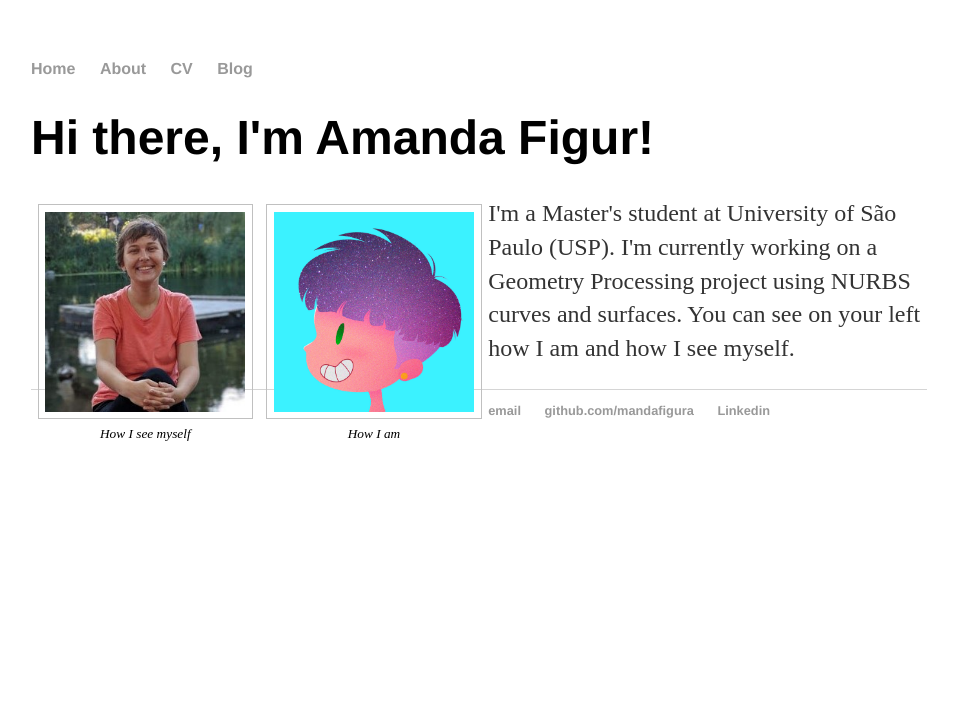
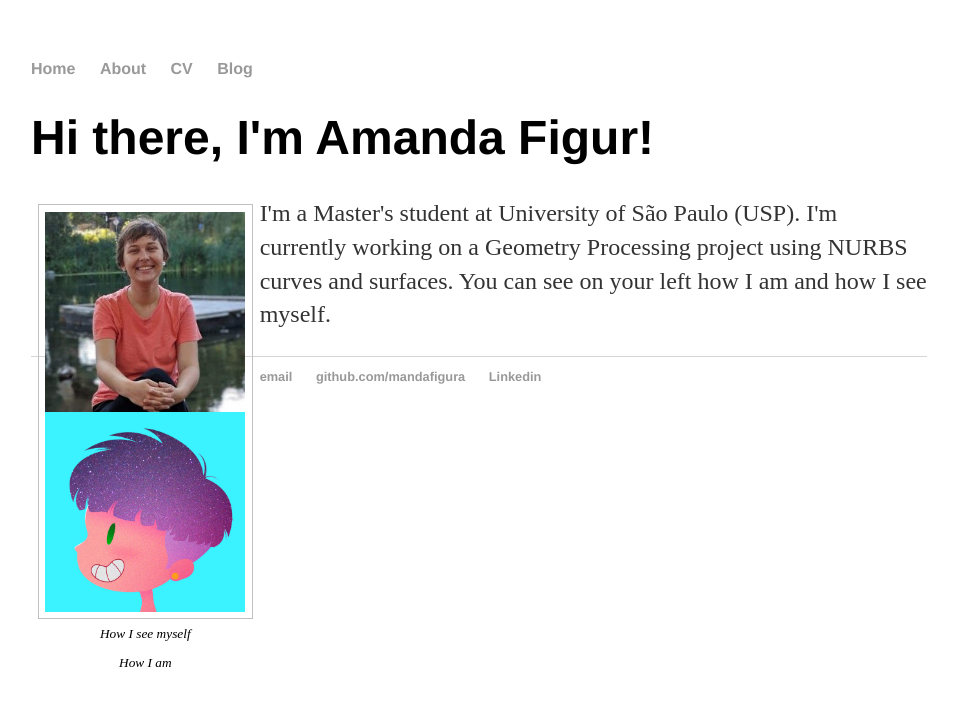
Before and after one commit to mandafigura/mandafigura.github.io, a Jekyll site: the page built from index.html, in a window 1280 px wide. Shown: the top 706 px of the page, without its empty margins (161-1118 px from the left). Built offline with Jekyll 4.4.1, drawn with Linux system fonts in a browser that asks for light colours.

Commit message:
Update index.html

```diff
--- a/index.html
+++ b/index.html
@@ -7,8 +7,6 @@ title: Amanda Figur
 	<figure>
       		<img src="amanda1.jpeg"width="200" height="200" alt="How I see myself." align="left">
 		<figcaption>How I see myself</figcaption>
-	</figure>
-	<figure>
 		<img src="amanda2.jpg"width="200" height="200" alt="How I am." align="left">
 		<figcaption>How I am</figcaption>
 	</figure>
```
